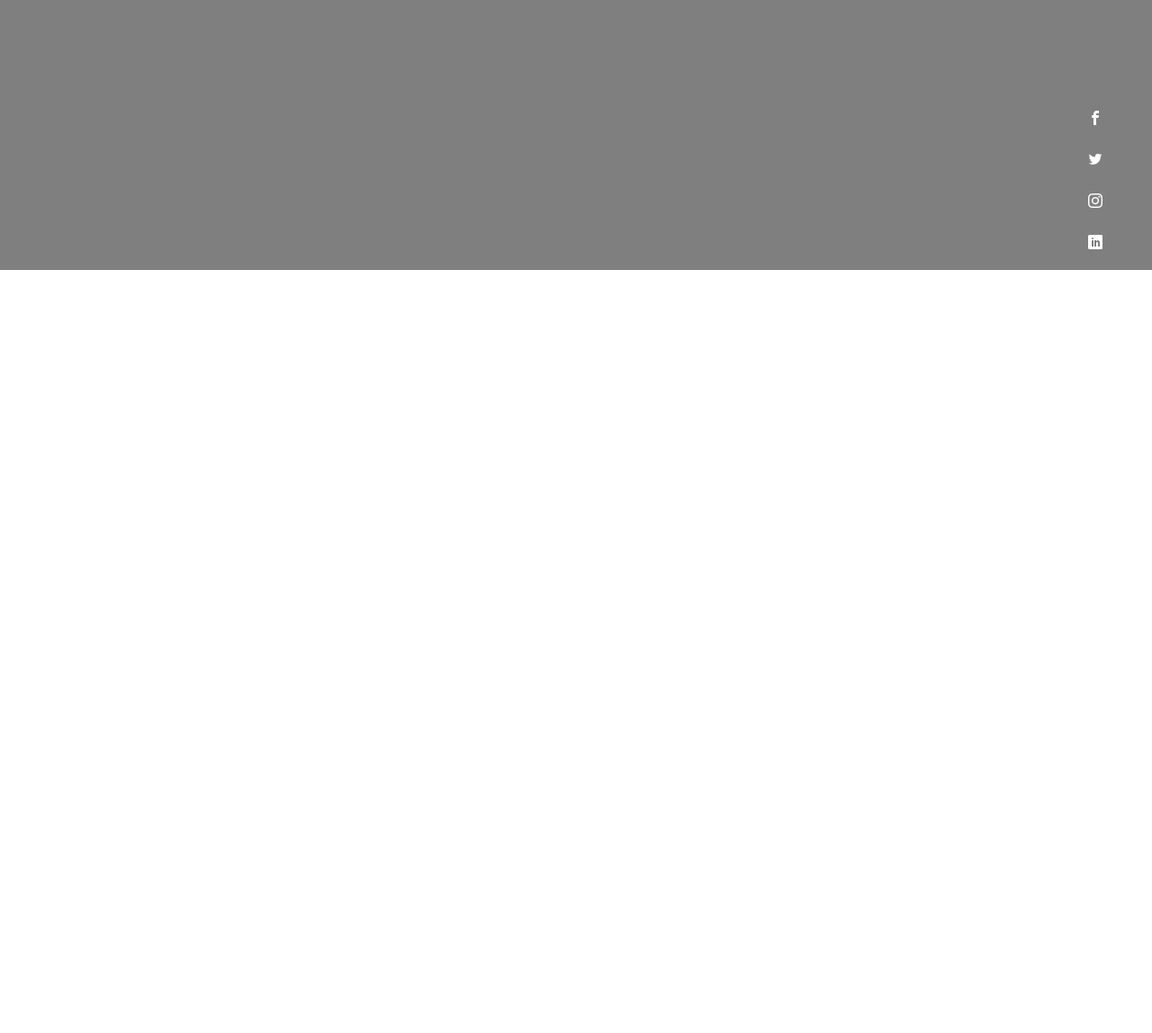
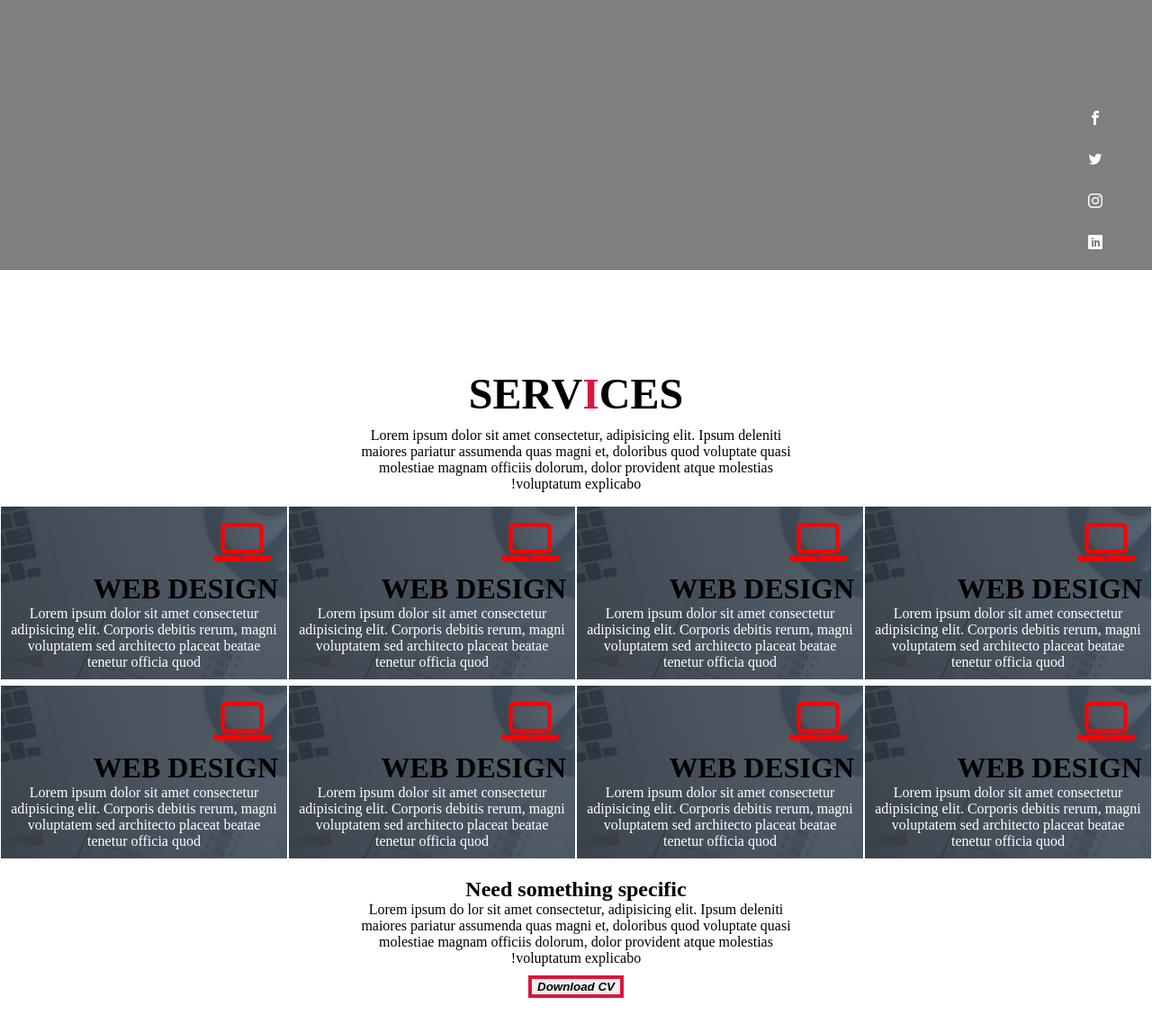
Before and after one commit to SomiaAlsaidi/portfolio, a plain HTML site: page index.html in a window 1280 px wide. Shown: the part 500-1648 px from the top of the page at 90% size. Before the commit the page ends 800 px from the top, so only its background shows below. Drawn offline with Linux system fonts and the light colour scheme; files whose address does not match are found by name.

Commit message:
section2

```diff
--- a/css/style.css
+++ b/css/style.css
@@ -125,6 +125,7 @@ ul{
     margin-bottom: 10px;
     position: absolute;
     z-index: 1;
+
 }
 
 li{
@@ -178,3 +179,101 @@ h1 {
 h1,h3{
     text-align: center;
 }
+
+/* Services Section */
+#services .services {
+
+	text-align: center;
+	max-width: 1500px;
+	margin: 0 auto;
+	padding: 100px 0;
+}
+#services .service-top {
+	max-width: 500px;
+    margin: 0 auto;
+    margin-bottom: 10px;
+}
+#services .service-butoon{
+    max-width: 500px;
+    margin: 0 auto;
+    margin-bottom: 10px;
+    margin-top: 20px;
+}
+
+#services .service-top h1{
+    color: #000;
+    margin: 5px;
+    padding: 5px;
+}
+#services .service-bottom {
+	display: flex;
+	align-items: center;
+	justify-content: center;
+
+    margin-top: 5px;
+
+}
+/* #services .service-bottom h2{
+    position: absolute;
+    text-align: center;
+    color: #000;
+
+} */
+#services .service-item {
+
+	display: flex;
+	align-items: flex-start;
+	justify-content: center;
+	flex-direction: column;
+	padding: 10px;
+	margin: 10px;
+	background-image: url(../img/img-1.png);
+	background-size: cover;
+	margin:5px;
+	position: relative;
+	z-index: 1;
+    overflow: hidden;
+    margin: 1px;
+}
+
+#services .service-item::after {
+	content: '';
+	position: absolute;
+	left: 0;
+	top: 0;
+	height: 100%;
+	width: 100%;
+	background-image: linear-gradient(60deg, #29323c 0%, #485563 100%);
+	opacity: .9;
+	z-index: -1;
+}
+#services .service-bottom .icon {
+	height: 80px;
+	width: 80px;
+    margin-bottom: 20px;
+    text-align: left;
+    color:red;
+    font-size:60px;
+    text-align: center;
+}
+#services .service-item h2 {
+	font-size: 2rem;
+    color: #000;
+    text-align: center;
+	margin-bottom: 10px;
+    text-transform: uppercase;
+    position: absolute;
+}
+#services .service-item p {
+	color: white;
+	text-align: center;
+}
+#services .service-butoon button{
+    border: crimson solid 4px;
+    color: #000;
+    font-style: italic;
+    margin-top: 10px;
+    font-weight: bold;
+    }
+
+/* End Services Section */
--- a/index.html
+++ b/index.html
@@ -3,13 +3,15 @@
         <meta charset="UTF-8">
         <meta name="viewport" content="width=device-width, initial-scale=1.0">
         <link rel="stylesheet" href="fonts/icomoon/style.css">
+        <link rel="stylesheet" href="https://cdnjs.cloudflare.com/ajax/libs/font-awesome/4.7.0/css/font-awesome.min.css">
         <link href="css/style.css" rel="stylesheet">
 
 
         <title>Document</title>
     </head>
     <body>
-        <head> <div class="row">
+        <head>
+            <div class="row">
             <div class="col-lg-12 he">
 
 
@@ -59,8 +61,86 @@
 
         </div>
         </div>
+    </head>
+         <!-- Service Section -->
+         <div class="row">
+            <div class="col-lg-12 ">
+  <section id="services">
+    <div class="services container">
+        <div class="row">
+            <div class="col-lg-12 ">
+      <div class="service-top">
+        <h1 class="section-title">Serv<span>i</span>ces</h1>
+        <p>Lorem ipsum dolor sit amet consectetur, adipisicing elit. Ipsum deleniti maiores pariatur assumenda quas magni et, doloribus quod voluptate quasi molestiae magnam officiis dolorum, dolor provident atque molestias voluptatum explicabo!</p>
+      </div>
+      </div>
+    </div>
+    <div class="row">
 
-        </head>
+      <div class="service-bottom">
+        <div class="service-item col-lg-3 col-md-6 col-sm-12">
+          <div class="icon"><i class="fa fa-laptop" ></i></div>
+          <h2>Web Design</h2>
+          <p>Lorem ipsum dolor sit amet consectetur adipisicing elit. Corporis debitis rerum, magni voluptatem sed architecto placeat beatae tenetur officia quod</p>
+        </div>
+        <div class="service-item col-lg-3 col-md-6 col-sm-12">
+            <div class="icon"><i class="fa fa-laptop" ></i></div>
+          <h2>Web Design</h2>
+          <p>Lorem ipsum dolor sit amet consectetur adipisicing elit. Corporis debitis rerum, magni voluptatem sed architecto placeat beatae tenetur officia quod</p>
+        </div>
+        <div class="service-item col-lg-3 col-md-6 col-sm-12">
+            <div class="icon"><i class="fa fa-laptop" ></i></div>
+          <h2>Web Design</h2>
+          <p>Lorem ipsum dolor sit amet consectetur adipisicing elit. Corporis debitis rerum, magni voluptatem sed architecto placeat beatae tenetur officia quod</p>
+        </div>
+        <div class="service-item col-lg-3 col-md-6 col-sm-12">
+            <div class="icon"><i class="fa fa-laptop" ></i></div>
+          <h2>Web Design</h2>
+          <p>Lorem ipsum dolor sit amet consectetur adipisicing elit. Corporis debitis rerum, magni voluptatem sed architecto placeat beatae tenetur officia quod</p>
+        </div>
+
+      </div>
+      <div class="service-bottom">
+        <div class="service-item col-lg-3 col-md-6 col-sm-12">
+            <div class="icon"><i class="fa fa-laptop" ></i></div>
+          <h2>Web Design</h2>
+          <p>Lorem ipsum dolor sit amet consectetur adipisicing elit. Corporis debitis rerum, magni voluptatem sed architecto placeat beatae tenetur officia quod</p>
+        </div>
+        <div class="service-item col-lg-3 col-md-6 col-sm-12">
+            <div class="icon"><i class="fa fa-laptop" ></i></div>
+          <h2>Web Design</h2>
+          <p>Lorem ipsum dolor sit amet consectetur adipisicing elit. Corporis debitis rerum, magni voluptatem sed architecto placeat beatae tenetur officia quod</p>
+        </div>
+        <div class="service-item col-lg-3 col-md-6 col-sm-12">
+            <div class="icon"><i class="fa fa-laptop" ></i></div>
+          <h2>Web Design</h2>
+          <p>Lorem ipsum dolor sit amet consectetur adipisicing elit. Corporis debitis rerum, magni voluptatem sed architecto placeat beatae tenetur officia quod</p>
+        </div>
+        <div class="service-item col-lg-3 col-md-6 col-sm-12">
+         <div class="icon"><i class="fa fa-laptop" ></i></div>
+          <h2>Web Design</h2>
+          <p>Lorem ipsum dolor sit amet consectetur adipisicing elit. Corporis debitis rerum, magni voluptatem sed architecto placeat beatae tenetur officia quod</p>
+        </div>
+
+      </div>
+      <div class="row">
+        <div class="col-lg-12 ">
+  <div class="service-butoon">
+    <h2>Need something specific</h2>
+    <p>Lorem ipsum do lor sit amet consectetur, adipisicing elit. Ipsum deleniti maiores pariatur assumenda quas magni et, doloribus quod voluptate quasi molestiae magnam officiis dolorum, dolor provident atque molestias voluptatum explicabo!</p>
+  <button>Download CV</button>
+
+</div>
+  </div>
+</div>
+      </div>
+    </div>
+  </section>
+  </div>
+  </div>
+  <!-- End Service Section -->
+
+
 
     </body>
     </html>
```
Also changed, not shown: img/img-1.png (added).
